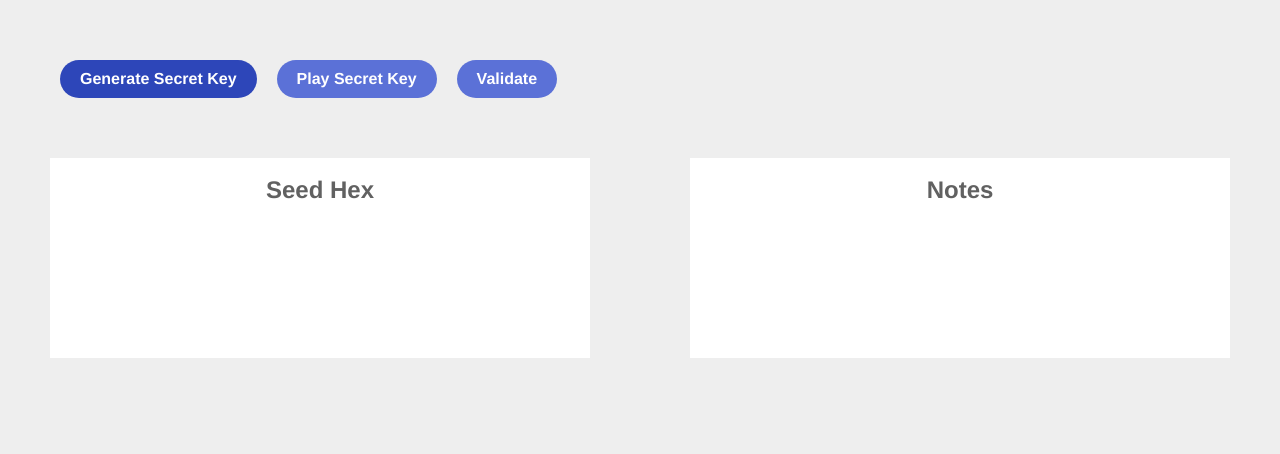
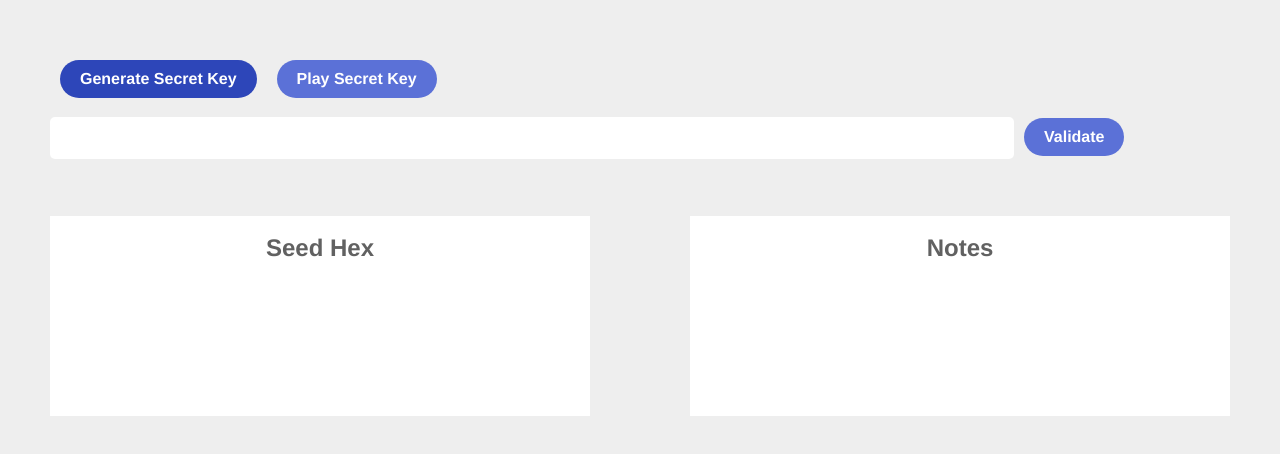
Before and after one commit to erindepew/musical-mnemonic, a React (Create React App) app: page / in a window 1280 px wide. Shown: the top 454 px of the page. Built offline with nearby package versions, Linux system fonts and the light colour scheme.

Commit message:
adding in validation

```diff
--- a/src/App.js
+++ b/src/App.js
@@ -6,6 +6,9 @@ class App extends Component {
   state = {
     key: '',
     seedHex: '',
+    validateKey: '',
+    success: false,
+    error: false,
   }
 
   generateSynth = () => {
@@ -36,17 +39,35 @@ class App extends Component {
   }
 
   validate = () => {
-    validateMnemonic(this.state.key);
+    const isValid = validateMnemonic(this.state.validateKey);
+    if (isValid) {
+      this.setState({ success: true})
+    }
+    else {
+      this.setState({ error: true})
+    }
+    setTimeout(() => {
+      this.setState({ success: false, error: false });
+      }, 1000);
+  }
+
+  handleChange = (e) => {
+    this.setState({ validateKey: e.target.value})
   }
 
 render() {
-  const { key, seedHex } = this.state;
+  const { key, seedHex, success, error } = this.state;
   return (
     <div className="wrapper">
       <div className="controls">
         <button onClick={() => this.generateKey()}> Generate Secret Key</button>
         <button onClick={() => this.play(false)} disabled={!key.length}> Play Secret Key</button>
-        <button onClick={() => this.validate()} disabled={!key.length}> Validate</button>
+        { error ? <div class="error"> Key is invalid</div> : ''}
+        { success ? <div class="success"> Key is valid</div> : ''}
+        { !success && !error ?  <div className="validate">
+          <input type="text" className="input" onChange={(e) => this.handleChange(e)}/>
+          <button onClick={() => this.validate()} disabled={!key.length}> Validate</button>
+        </div> : ''}
       </div>
       <div className="seedHex">
         <h3 className="header">Seed Hex</h3>
--- a/src/main.css
+++ b/src/main.css
@@ -73,3 +73,29 @@ button:hover {
     text-align: left;
     padding: 50px 50px 0;
 }
+
+.input {
+    border-radius: 5px;
+    border: none;
+    width: 75%;
+    height: 40px;
+}
+
+.error,
+.success {
+    width: calc(100% - 100px);
+    height: 35px;
+    color: white;
+    font-size: 16px;
+    font-weight: bold;
+    text-align: center;
+    padding-top: 15px;
+}
+
+.error {
+    background-color: red;
+}
+
+.success {
+    background-color: green;
+}
```
